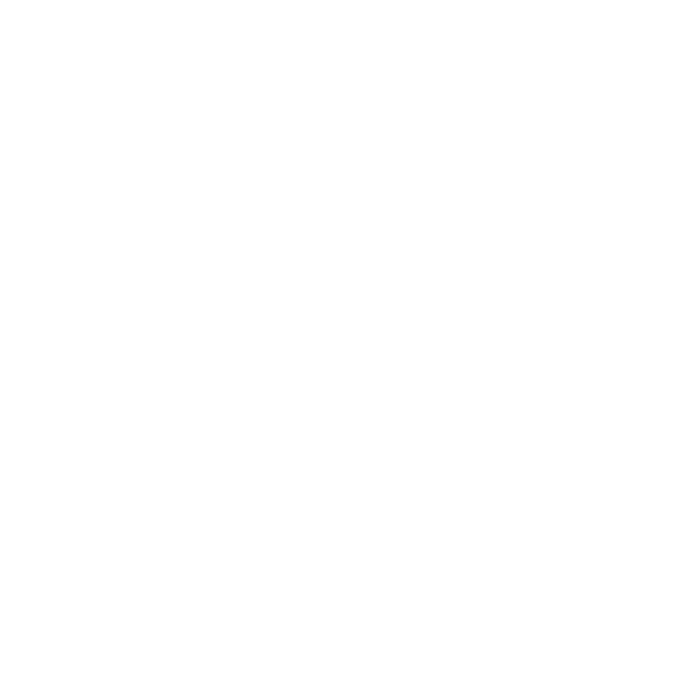
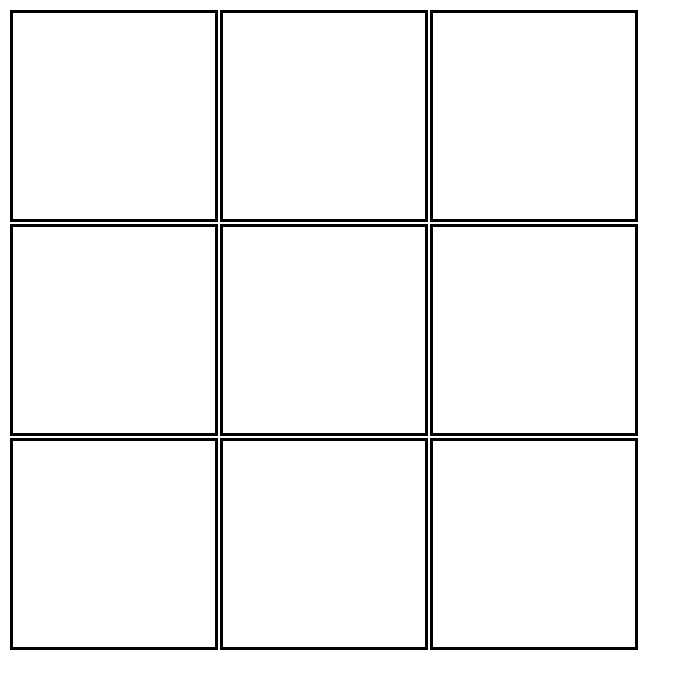
Before and after one commit to DeclanT/NoughtsAndCrossesClient, a website: page main-app/app/html/main.html in a window 1280 px wide. Shown: the whole page, without its empty margins (0-691 px from the left). Drawn offline with Linux system fonts and the light colour scheme.

Commit message:
basic grid, with stylesheet
for some reason they won’t link

```diff
--- a/main-app/app/html/main.html
+++ b/main-app/app/html/main.html
@@ -4,14 +4,78 @@
 
 <head>
 
-    <title>
 
-    </title>
+<title>Noughts and Crosses Game Client</title>
+    <link rel="stylesheet" href="/main-app/app/less/stylesheet.css" type="text/css">
 
 </head>
 
 <body>
 
+<table id="GameBoard">
+    <tbody>
+
+    <tr>
+
+        <td>
+            <button id="0">
+            </button>
+        </td>
+
+        <td id="grid1">
+            <button id="1">
+            </button>
+        </td>
+
+        <td id="grid2">
+            <button id="2">
+            </button>
+        </td>
+
+    </tr>
+
+    <tr>
+
+        <td id="grid3">
+            <button id="3">
+            </button>
+        </td>
+
+        <td id="grid4">
+            <button id="4">
+            </button>
+        </td>
+
+        <td id="grid5">
+            <button id="5">
+            </button>
+        </td>
+
+    </tr>
+
+    <tr>
+
+        <td id="grid6">
+            <button id="6">
+            </button>
+        </td>
+
+        <td id="grid7">
+            <button id="7">
+            </button>
+        </td>
+
+        <td id="grid8">
+            <button id="8">
+            </button>
+        </td>
+
+    </tr>
+
+    </tbody>
+</table>
+
+
 </body>
 
 </html>
--- /dev/null
+++ b/main-app/app/less/stylesheet.css
@@ -0,0 +1,20 @@
+
+td {
+    width:200px;
+    height:200px;
+    border-style:solid;
+    border-width:3px;
+}
+
+button {
+    background: transparent;
+    width:200px;
+    height:200px;
+    margin:0;
+    border: none !important;
+    padding:0;
+}
+
+.hidebutton {
+    visibility: hidden;
+}
```
Also changed, not shown: README.md, 1 other file.
